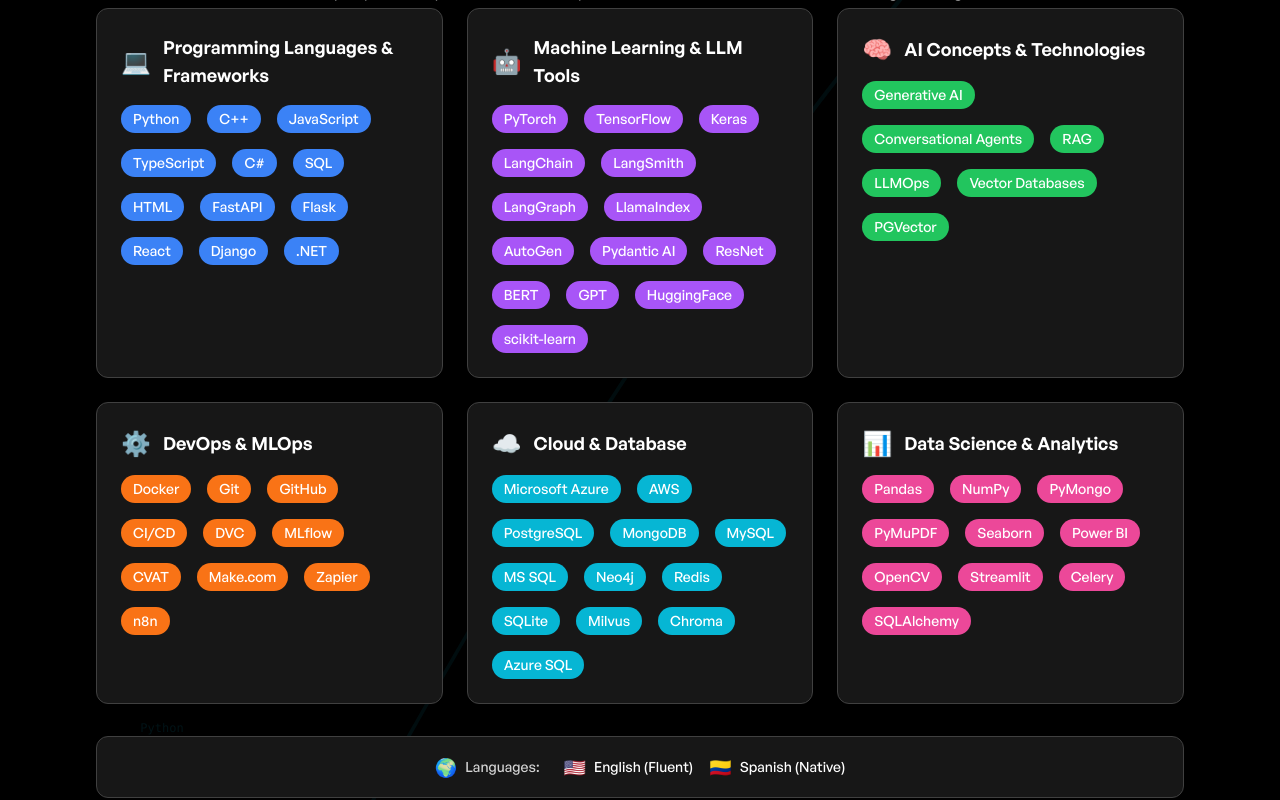
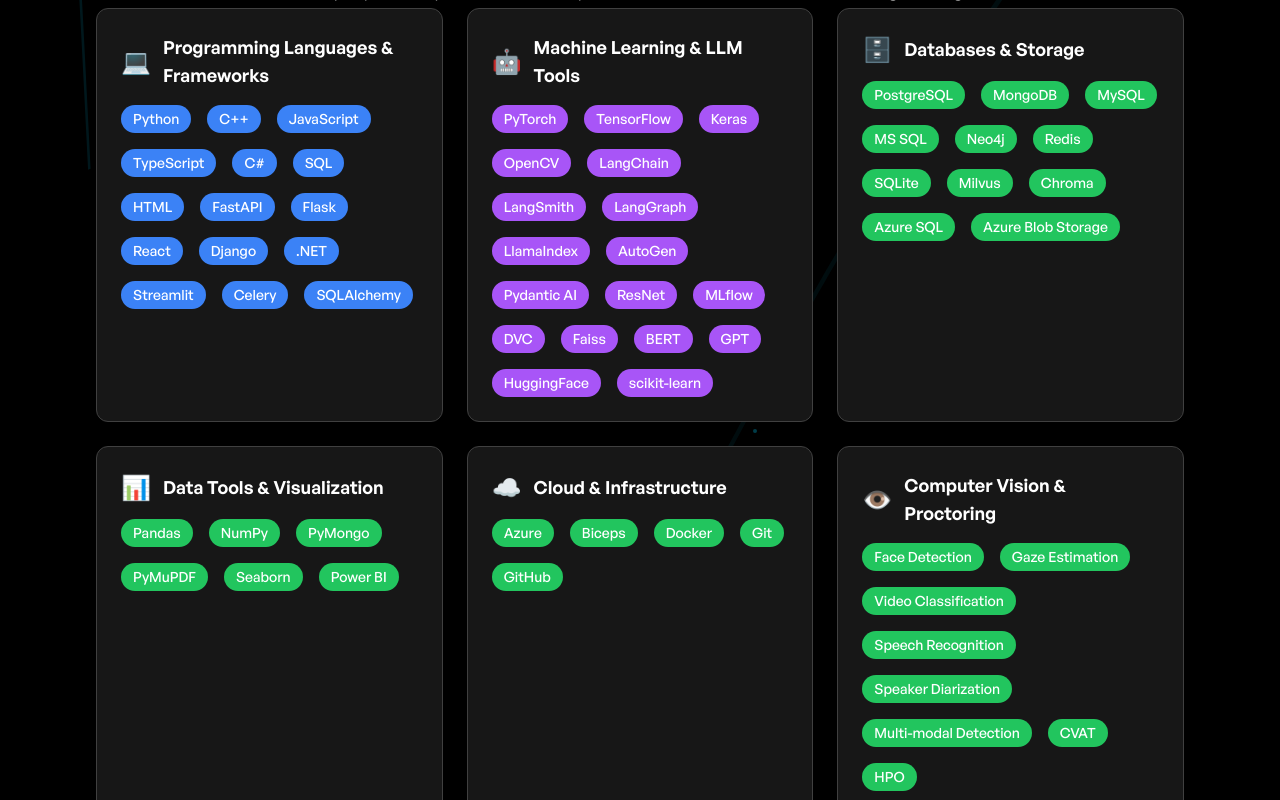
Before and after one commit to DavidNavarroSaiz/davidnavarro.github.io, a Next.js app: page /about in a window 1280 px wide. Shown: the part 560-1360 px from the top of the page. Built offline with nearby package versions, Linux system fonts and the light colour scheme; no server answers.

Commit message:
about me improved

```diff
--- a/components/about/AboutSkills.jsx
+++ b/components/about/AboutSkills.jsx
@@ -31,6 +31,9 @@
 						<span className="px-3 py-1 rounded-full text-sm font-medium text-white bg-blue-500 hover:scale-105 transition-transform duration-200">React</span>
 						<span className="px-3 py-1 rounded-full text-sm font-medium text-white bg-blue-500 hover:scale-105 transition-transform duration-200">Django</span>
 						<span className="px-3 py-1 rounded-full text-sm font-medium text-white bg-blue-500 hover:scale-105 transition-transform duration-200">.NET</span>
+						<span className="px-3 py-1 rounded-full text-sm font-medium text-white bg-blue-500 hover:scale-105 transition-transform duration-200">Streamlit</span>
+						<span className="px-3 py-1 rounded-full text-sm font-medium text-white bg-blue-500 hover:scale-105 transition-transform duration-200">Celery</span>
+						<span className="px-3 py-1 rounded-full text-sm font-medium text-white bg-blue-500 hover:scale-105 transition-transform duration-200">SQLAlchemy</span>
 					</div>
 				</div>
 
@@ -45,6 +48,7 @@
 						<span className="px-3 py-1 rounded-full text-sm font-medium text-white bg-purple-500 hover:scale-105 transition-transform duration-200">PyTorch</span>
 						<span className="px-3 py-1 rounded-full text-sm font-medium text-white bg-purple-500 hover:scale-105 transition-transform duration-200">TensorFlow</span>
 						<span className="px-3 py-1 rounded-full text-sm font-medium text-white bg-purple-500 hover:scale-105 transition-transform duration-200">Keras</span>
+						<span className="px-3 py-1 rounded-full text-sm font-medium text-white bg-purple-500 hover:scale-105 transition-transform duration-200">OpenCV</span>
 						<span className="px-3 py-1 rounded-full text-sm font-medium text-white bg-purple-500 hover:scale-105 transition-transform duration-200">LangChain</span>
 						<span className="px-3 py-1 rounded-full text-sm font-medium text-white bg-purple-500 hover:scale-105 transition-transform duration-200">LangSmith</span>
 						<span className="px-3 py-1 rounded-full text-sm font-medium text-white bg-purple-500 hover:scale-105 transition-transform duration-200">LangGraph</span>
@@ -52,10 +56,87 @@
 						<span className="px-3 py-1 rounded-full text-sm font-medium text-white bg-purple-500 hover:scale-105 transition-transform duration-200">AutoGen</span>
 						<span className="px-3 py-1 rounded-full text-sm font-medium text-white bg-purple-500 hover:scale-105 transition-transform duration-200">Pydantic AI</span>
 						<span className="px-3 py-1 rounded-full text-sm font-medium text-white bg-purple-500 hover:scale-105 transition-transform duration-200">ResNet</span>
+						<span className="px-3 py-1 rounded-full text-sm font-medium text-white bg-purple-500 hover:scale-105 transition-transform duration-200">MLflow</span>
+						<span className="px-3 py-1 rounded-full text-sm font-medium text-white bg-purple-500 hover:scale-105 transition-transform duration-200">DVC</span>
+						<span className="px-3 py-1 rounded-full text-sm font-medium text-white bg-purple-500 hover:scale-105 transition-transform duration-200">Faiss</span>
 						<span className="px-3 py-1 rounded-full text-sm font-medium text-white bg-purple-500 hover:scale-105 transition-transform duration-200">BERT</span>
 						<span className="px-3 py-1 rounded-full text-sm font-medium text-white bg-purple-500 hover:scale-105 transition-transform duration-200">GPT</span>
 						<span className="px-3 py-1 rounded-full text-sm font-medium text-white bg-purple-500 hover:scale-105 transition-transform duration-200">HuggingFace</span>
 						<span className="px-3 py-1 rounded-full text-sm font-medium text-white bg-purple-500 hover:scale-105 transition-transform duration-200">scikit-learn</span>
+					</div>
+				</div>
+
+				<div className="bg-gray-900 border border-gray-700 rounded-xl p-6 shadow-lg hover:shadow-xl transition-all duration-300 hover:border-dev-blue/30">
+					<div className="flex items-center mb-4">
+						<span className="text-2xl mr-3">🗄️</span>
+						<h3 className="font-general-semibold text-lg text-white">
+							Databases & Storage
+						</h3>
+					</div>
+					<div className="flex flex-wrap gap-4">
+						<span className="px-3 py-1 rounded-full text-sm font-medium text-white bg-green-500 hover:scale-105 transition-transform duration-200">PostgreSQL</span>
+						<span className="px-3 py-1 rounded-full text-sm font-medium text-white bg-green-500 hover:scale-105 transition-transform duration-200">MongoDB</span>
+						<span className="px-3 py-1 rounded-full text-sm font-medium text-white bg-green-500 hover:scale-105 transition-transform duration-200">MySQL</span>
+						<span className="px-3 py-1 rounded-full text-sm font-medium text-white bg-green-500 hover:scale-105 transition-transform duration-200">MS SQL</span>
+						<span className="px-3 py-1 rounded-full text-sm font-medium text-white bg-green-500 hover:scale-105 transition-transform duration-200">Neo4j</span>
+						<span className="px-3 py-1 rounded-full text-sm font-medium text-white bg-green-500 hover:scale-105 transition-transform duration-200">Redis</span>
+						<span className="px-3 py-1 rounded-full text-sm font-medium text-white bg-green-500 hover:scale-105 transition-transform duration-200">SQLite</span>
+						<span className="px-3 py-1 rounded-full text-sm font-medium text-white bg-green-500 hover:scale-105 transition-transform duration-200">Milvus</span>
+						<span className="px-3 py-1 rounded-full text-sm font-medium text-white bg-green-500 hover:scale-105 transition-transform duration-200">Chroma</span>
+						<span className="px-3 py-1 rounded-full text-sm font-medium text-white bg-green-500 hover:scale-105 transition-transform duration-200">Azure SQL</span>
+						<span className="px-3 py-1 rounded-full text-sm font-medium text-white bg-green-500 hover:scale-105 transition-transform duration-200">Azure Blob Storage</span>
+					</div>
+				</div>
+
+				<div className="bg-gray-900 border border-gray-700 rounded-xl p-6 shadow-lg hover:shadow-xl transition-all duration-300 hover:border-dev-blue/30">
+					<div className="flex items-center mb-4">
+						<span className="text-2xl mr-3">📊</span>
+						<h3 className="font-general-semibold text-lg text-white">
+							Data Tools & Visualization
+						</h3>
+					</div>
+					<div className="flex flex-wrap gap-4">
+						<span className="px-3 py-1 rounded-full text-sm font-medium text-white bg-green-500 hover:scale-105 transition-transform duration-200">Pandas</span>
+						<span className="px-3 py-1 rounded-full text-sm font-medium text-white bg-green-500 hover:scale-105 transition-transform duration-200">NumPy</span>
+						<span className="px-3 py-1 rounded-full text-sm font-medium text-white bg-green-500 hover:scale-105 transition-transform duration-200">PyMongo</span>
+						<span className="px-3 py-1 rounded-full text-sm font-medium text-white bg-green-500 hover:scale-105 transition-transform duration-200">PyMuPDF</span>
+						<span className="px-3 py-1 rounded-full text-sm font-medium text-white bg-green-500 hover:scale-105 transition-transform duration-200">Seaborn</span>
+						<span className="px-3 py-1 rounded-full text-sm font-medium text-white bg-green-500 hover:scale-105 transition-transform duration-200">Power BI</span>
+					</div>
+				</div>
+
+				<div className="bg-gray-900 border border-gray-700 rounded-xl p-6 shadow-lg hover:shadow-xl transition-all duration-300 hover:border-dev-blue/30">
+					<div className="flex items-center mb-4">
+						<span className="text-2xl mr-3">☁️</span>
+						<h3 className="font-general-semibold text-lg text-white">
+							Cloud & Infrastructure
+						</h3>
+					</div>
+					<div className="flex flex-wrap gap-4">
+						<span className="px-3 py-1 rounded-full text-sm font-medium text-white bg-green-500 hover:scale-105 transition-transform duration-200">Azure</span>
+						<span className="px-3 py-1 rounded-full text-sm font-medium text-white bg-green-500 hover:scale-105 transition-transform duration-200">Biceps</span>
+						<span className="px-3 py-1 rounded-full text-sm font-medium text-white bg-green-500 hover:scale-105 transition-transform duration-200">Docker</span>
+						<span className="px-3 py-1 rounded-full text-sm font-medium text-white bg-green-500 hover:scale-105 transition-transform duration-200">Git</span>
+						<span className="px-3 py-1 rounded-full text-sm font-medium text-white bg-green-500 hover:scale-105 transition-transform duration-200">GitHub</span>
+					</div>
+				</div>
+
+				<div className="bg-gray-900 border border-gray-700 rounded-xl p-6 shadow-lg hover:shadow-xl transition-all duration-300 hover:border-dev-blue/30">
+					<div className="flex items-center mb-4">
+						<span className="text-2xl mr-3">👁️</span>
+						<h3 className="font-general-semibold text-lg text-white">
+							Computer Vision & Proctoring
+						</h3>
+					</div>
+					<div className="flex flex-wrap gap-4">
+						<span className="px-3 py-1 rounded-full text-sm font-medium text-white bg-green-500 hover:scale-105 transition-transform duration-200">Face Detection</span>
+						<span className="px-3 py-1 rounded-full text-sm font-medium text-white bg-green-500 hover:scale-105 transition-transform duration-200">Gaze Estimation</span>
+						<span className="px-3 py-1 rounded-full text-sm font-medium text-white bg-green-500 hover:scale-105 transition-transform duration-200">Video Classification</span>
+						<span className="px-3 py-1 rounded-full text-sm font-medium text-white bg-green-500 hover:scale-105 transition-transform duration-200">Speech Recognition</span>
+						<span className="px-3 py-1 rounded-full text-sm font-medium text-white bg-green-500 hover:scale-105 transition-transform duration-200">Speaker Diarization</span>
+						<span className="px-3 py-1 rounded-full text-sm font-medium text-white bg-green-500 hover:scale-105 transition-transform duration-200">Multi-modal Detection</span>
+						<span className="px-3 py-1 rounded-full text-sm font-medium text-white bg-green-500 hover:scale-105 transition-transform duration-200">CVAT</span>
+						<span className="px-3 py-1 rounded-full text-sm font-medium text-white bg-green-500 hover:scale-105 transition-transform duration-200">HPO</span>
 					</div>
 				</div>
 
--- a/data/aboutMeData.js
+++ b/data/aboutMeData.js
@@ -3,7 +3,7 @@
 export const aboutMeData = [
 	{
 		id: uuidv4(),
-		bio: 'Machine Learning Engineer with 6 years of experience designing, deploying, and productionizing ML systems, backed by strong software engineering skills. Skilled in end-to-end system design, data ingestion and retrieval pipelines, offline/online evaluation, deployment, observability, LLMOps, CI/CD, and multi-agent orchestration across education, healthcare, CRM/marketing, industrial automation, and B2B SaaS.',
+		bio: 'Machine Learning Engineer with 7+ years of experience designing, deploying, and productionizing ML systems, backed by strong software engineering skills. Skilled in end-to-end system design, data ingestion and retrieval pipelines, offline/online evaluation, deployment, observability, LLMOps, CI/CD, and multi-agent orchestration across education, healthcare, CRM/marketing, industrial automation, and B2B SaaS.',
 	},
 	{
 		id: uuidv4(),
--- a/data/clientsData.js
+++ b/data/clientsData.js
@@ -3,6 +3,13 @@
 export const clientsHeading = 'Companies I have worked with';
 
 export const clientsData = [
+	{
+		id: uuidv4(),
+		title: 'Svitla Systems',
+		role: 'Machine Learning Engineer',
+		period: 'Aug 2025 – Present',
+		description: 'Production proctoring/cheat-detection pipeline, computer vision, OpenCV/PyTorch, MLflow, DVC, multi-modal detection',
+	},
 	{
 		id: uuidv4(),
 		title: 'Kmeleon',
```
